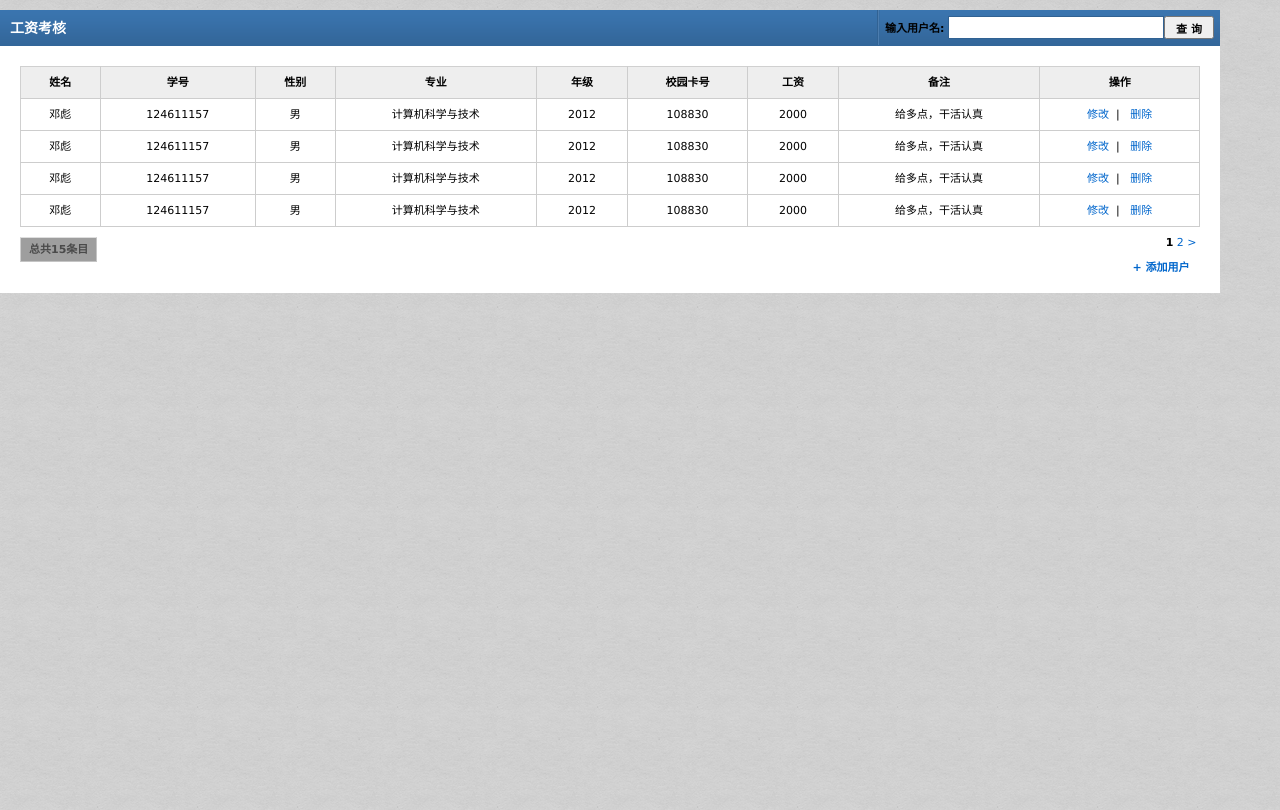
After one commit to dengbiao/ygxt_new, a CodeIgniter app: page /checkSalary/index.php/checkSalary in a window 1280 px wide. The commit adds this page. Run offline with CodeIgniter, Linux system fonts and the light colour scheme; some libraries are stand-ins or nearby versions; grey boxes are pictures that could not be loaded.

Commit message:
added view checkSalary add some models

```diff
--- a/application/controllers/admin.php
+++ b/application/controllers/admin.php
@@ -37,6 +37,4 @@ class Admin extends CI_Controller {
 	}
 }
 
-/* End of file welcome.php */
-/* Location: ./application/controllers/welcome.php */
 ?>
--- /dev/null
+++ b/application/controllers/checkSalary.php
@@ -0,0 +1,31 @@
+<?php if ( ! defined('BASEPATH')) exit('No direct script access allowed');
+
+class CheckSalary extends CI_Controller {
+
+
+    function __construct()
+    {
+        parent::__construct();
+        $this->load->helper('url');
+    }
+
+
+	public function index()
+	{
+        $this->load->library('pagination');
+        $config['base_url'] = site_url("http://localhost/checkSalary/index");
+        $config['total_rows'] = 16;
+        $config['per_page'] = 10;
+        $config['use_page_numbers'] = TRUE;
+        //$config['uri_segment'] = 5;
+        //$pageNum=$this->uri->segment(5)?$this->uri->segment(5):1;
+        //$pageNum==1 ? $offset=0 : $offset=$config['per_page']*($pageNum-1);
+        //$adminList=$this->admin->getAdminListByPage($config['per_page'],$offset);
+        $this->pagination->initialize($config);
+        $pager=$this->pagination->create_links();
+        $data['pager']=$pager;
+        $this->load->view('checkSalary',$data);
+	}
+}
+
+?>
--- /dev/null
+++ b/application/views/checkSalary.php
@@ -0,0 +1,176 @@
+<!DOCTYPE html PUBLIC "-//W3C//DTD XHTML 1.0 Strict//EN" "http://www.w3.org/TR/xhtml1/DTD/xhtml1-strict.dtd">
+<html xmlns="http://www.w3.org/1999/xhtml">
+	<head>
+		<title>工资考核</title>
+		<meta http-equiv="Content-Type" content="text/html;charset=utf-8" />
+		<!-- stylesheets -->
+		<link rel="stylesheet" type="text/css" href="/static/css/reset.css" />
+		<link rel="stylesheet" type="text/css" href="/static/css/style.css" media="screen" />
+		<link rel="stylesheet" type="text/css" href="/static/css/checkSalary.css" />
+		<style type="text/css">
+
+		.page {border-top:1px solid #dfdfdf; padding-top: 10px; text-align: left; margin-bottom: 10px; font-size: 14px;}
+		.page a {margin: 0 5px 0 0; padding: 3px 6px; border: 1px solid #D1D1D1;}
+		.page .current{margin: 0 5px 0 0; padding: 3px 6px; border: 1px solid #A4A4A4; background:#EBEBEB; }
+		.page a { color:#333; text-decoration:none;}
+		.page a:hover {border-color:#AAA !important; background:#FAFAFA; color: #000 !important; text-decoration:underline;}
+
+
+		</style>
+		<link id="color" rel="stylesheet" type="text/css" href="/static/css/colors/blue.css" />
+		<!-- js (jquery) -->
+		<script src="/static/js/jquery-1.4.2.min.js" type="text/javascript"></script>
+		<!--[if IE]><script language="javascript" type="text/javascript" src="/static/js/excanvas.min.js"></script><![endif]-->
+		<script src="/static/js/jquery-ui-1.8.custom.min.js" type="text/javascript"></script>
+		<script src="/static/js/jquery.ui.selectmenu.js" type="text/javascript"></script>
+		<script src="/static/js/jquery.flot.min.js" type="text/javascript"></script>
+		<script src="/static/js/tiny_mce/tiny_mce.js" type="text/javascript"></script>
+		<script src="/static/js/tiny_mce/jquery.tinymce.js" type="text/javascript"></script>
+
+	</head>
+	<body>
+        <!-- content / right -->
+        <div id="content">
+            <!-- table -->
+            <div class="box">
+                <!-- box / title -->
+                <div class="title">
+                    <h5>工资考核</h5>
+                    <div class="search">
+                        <form action="" method="post">
+                            <div class="input">
+                                <span style="font-weight:bold;">输入用户名:</span>
+                                <input type="text" id="info" name="info" />
+                            </div>
+                            <div class="button">
+                                <input type="submit" name="submit" value="查 询" style="height:23px;width:50px;"/>
+                            </div>
+                        </form>
+                    </div>
+                </div>
+                <!-- end box / title -->
+                <div class="table">
+                    <form action="" method="post">
+                    <table>
+                        <thead>
+                            <tr>
+                                <th>姓名</th>
+                                <th>学号</th>
+                                <th>性别</th>
+                                <th>专业</th>
+                                <th>年级</th>
+                                <th>校园卡号</th>
+                                <th>工资</th>
+                                <th>备注</th>
+                                <th>操作</th>
+                            </tr>
+                        </thead>
+                        <tbody>
+                            <tr align="center">
+                                <!-- <td class="selected last"><input type="checkbox" /></td> -->
+                                <td>邓彪</td>
+                                <td>124611157</td>
+                                <td>男</td>
+                                <td>计算机科学与技术</td>
+                                <td>2012</td>
+                                <td>108830</td>
+                                <td>2000</td>
+                                <td>给多点，干活认真</td>
+                                <td>
+                                    <a href="">修改</a>&nbsp;&nbsp;|&nbsp;&nbsp;
+                                    <a href="">删除</a>
+                                </td>
+                            </tr>
+
+
+                            <tr align="center">
+                                <!-- <td class="selected last"><input type="checkbox" /></td> -->
+                                <td>邓彪</td>
+                                <td>124611157</td>
+                                <td>男</td>
+                                <td>计算机科学与技术</td>
+                                <td>2012</td>
+                                <td>108830</td>
+                                <td>2000</td>
+                                <td>给多点，干活认真</td>
+                                <td>
+                                    <a href="">修改</a>&nbsp;&nbsp;|&nbsp;&nbsp;
+                                    <a href="">删除</a>
+                                </td>
+                            </tr>
+
+                            <tr align="center">
+                                <!-- <td class="selected last"><input type="checkbox" /></td> -->
+                                <td>邓彪</td>
+                                <td>124611157</td>
+                                <td>男</td>
+                                <td>计算机科学与技术</td>
+                                <td>2012</td>
+                                <td>108830</td>
+                                <td>2000</td>
+                                <td>给多点，干活认真</td>
+                                <td>
+                                    <a href="">修改</a>&nbsp;&nbsp;|&nbsp;&nbsp;
+                                    <a href="">删除</a>
+                                </td>
+                            </tr>
+
+
+                            <tr align="center">
+                                <!-- <td class="selected last"><input type="checkbox" /></td> -->
+                                <td>邓彪</td>
+                                <td>124611157</td>
+                                <td>男</td>
+                                <td>计算机科学与技术</td>
+                                <td>2012</td>
+                                <td>108830</td>
+                                <td>2000</td>
+                                <td>给多点，干活认真</td>
+                                <td>
+                                    <a href="">修改</a>&nbsp;&nbsp;|&nbsp;&nbsp;
+                                    <a href="">删除</a>
+                                </td>
+                            </tr>
+
+
+
+
+
+
+
+
+
+
+
+
+
+
+
+
+
+
+
+
+
+                        </tbody>
+                    </table>
+                    <!-- pagination -->
+                    <div class="pagination pagination-left">
+                        <div class="results">
+                            <span>总共15条目</span>
+                        </div>
+                        <ul class="pager">
+                            <?php echo $pager?>
+                            </ul>
+                    </div>
+                    <div style="float:right">
+                        <a href="/csueye/admin/admin/toAdminAdd"><b> + 添加用户</b></a> &nbsp;&nbsp;
+                    </div>
+                    <!-- end pagination -->
+                    </form>
+                </div>
+            </div>
+        </div>
+        <!-- end content  -->
+	</body>
+</html>
--- a/application/views/left.php
+++ b/application/views/left.php
@@ -10,7 +10,7 @@
             <div id="menu">
                 <h6 id="h-menu-products" class="selected"><span>栏目管理</span></h6>
                 <ul id="menu-events" class="opened">
-                <li><a href="<?php echo site_url() ?>/admin/bottom" target="right">学院概况</a></li>
+                <li><a href="<?php echo site_url() ?>/checkSalary" target="right">工资考核</a></li>
                 <li><a href="<?php echo site_url() ?>/admin/right" target="right">教育教学</a></li>
                     <li><a href="">科学研究</a></li>
                     <li><a href="">学生风采</a></li>
--- a/static/css/admin.css
+++ b/static/css/admin.css
@@ -1,7 +1,7 @@
 #content {max-height:650px;min-height:450px;}
 
 /**后台首页**/
-#top {width:100%;height:115px;}
+#top {width:100%;min-width:840px;height:115px;}
 #left {float:left;height:100%;}
 #right {float:left;height:100%;}
 
--- /dev/null
+++ b/static/css/checkSalary.css
@@ -0,0 +1,8 @@
+
+body {
+    margin: 0px 60px 0px 0px;
+}
+
+#content div.box table {
+    border: #d0d0d0 1px solid;
+}
```
Also changed, not shown: application/models/Department_model.php (added, +35 -0 lines), application/models/admin_model.php (added, +58 -0 lines), application/models/salary_h_model.php (added, +35 -0 lines), application/models/salary_model.php (added, +35 -0 lines), application/models/student_model.php (added, +35 -0 lines), application/views/index.php (+10 -8 lines).
